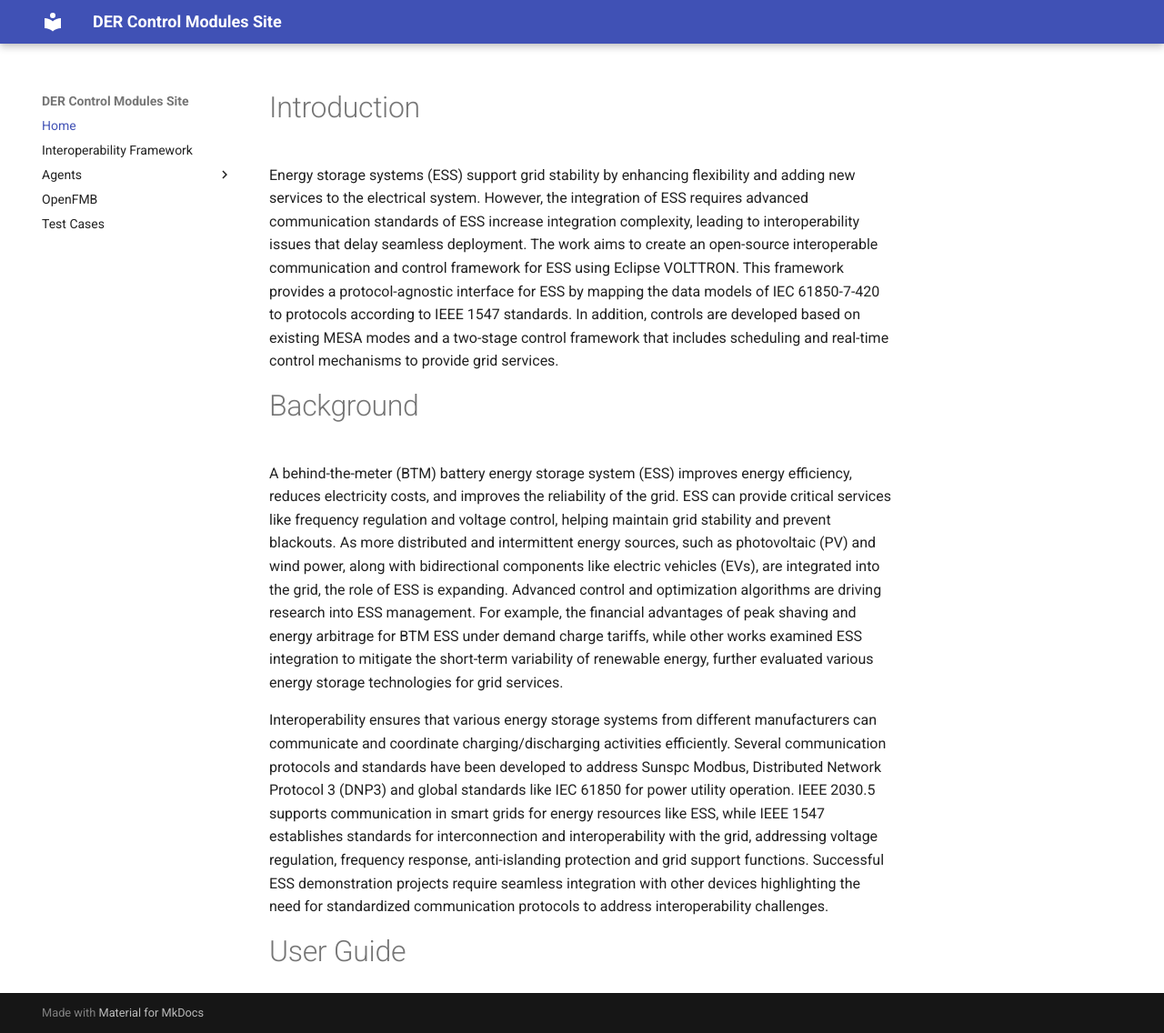
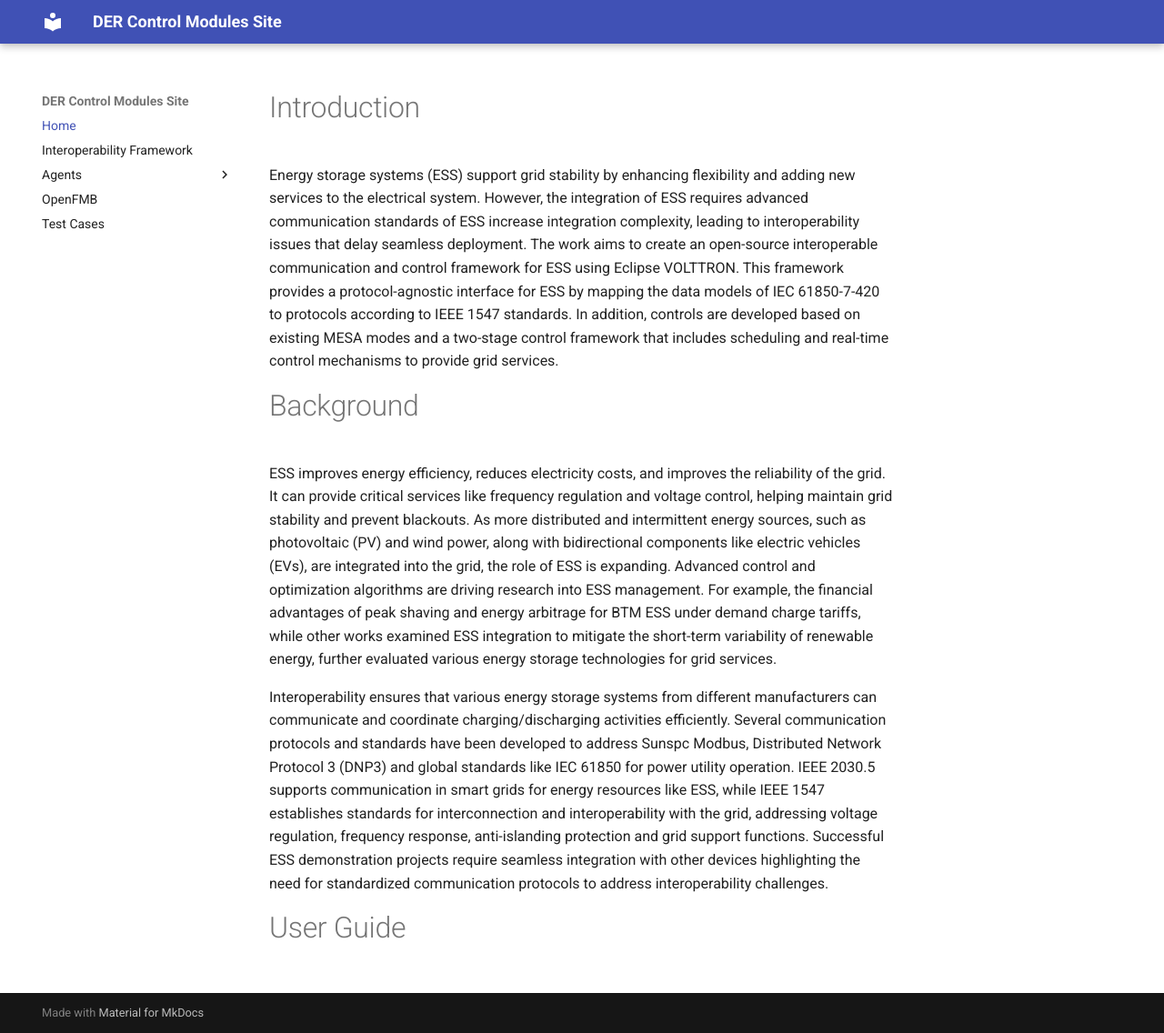
Before and after one commit to der-control-modules/der-control-modules.github.io, an MkDocs documentation site: the page built from docs/index.md, in a window 1280 px wide and 1136 px high. Shown: the whole window at 91% size. Built offline with MkDocs 1.6.1 and Material for MkDocs 9.7.7, drawn with Linux system fonts in a browser that asks for light colours.

Commit message:
Update index.md

```diff
--- a/docs/index.md
+++ b/docs/index.md
@@ -11,8 +11,8 @@ to provide grid services.
 
 # Background
 
-A behind-the-meter (BTM) battery energy storage system (ESS) improves energy efficiency, reduces electricity costs,
-and improves the reliability of the grid. ESS can provide critical services like frequency regulation
+ESS improves energy efficiency, reduces electricity costs,
+and improves the reliability of the grid. It can provide critical services like frequency regulation
 and voltage control, helping maintain grid stability and prevent blackouts. As more distributed and intermittent
 energy sources, such as photovoltaic (PV) and wind power, along with bidirectional components like electric
 vehicles (EVs), are integrated into the grid, the role of ESS is expanding. Advanced control and optimization
```
